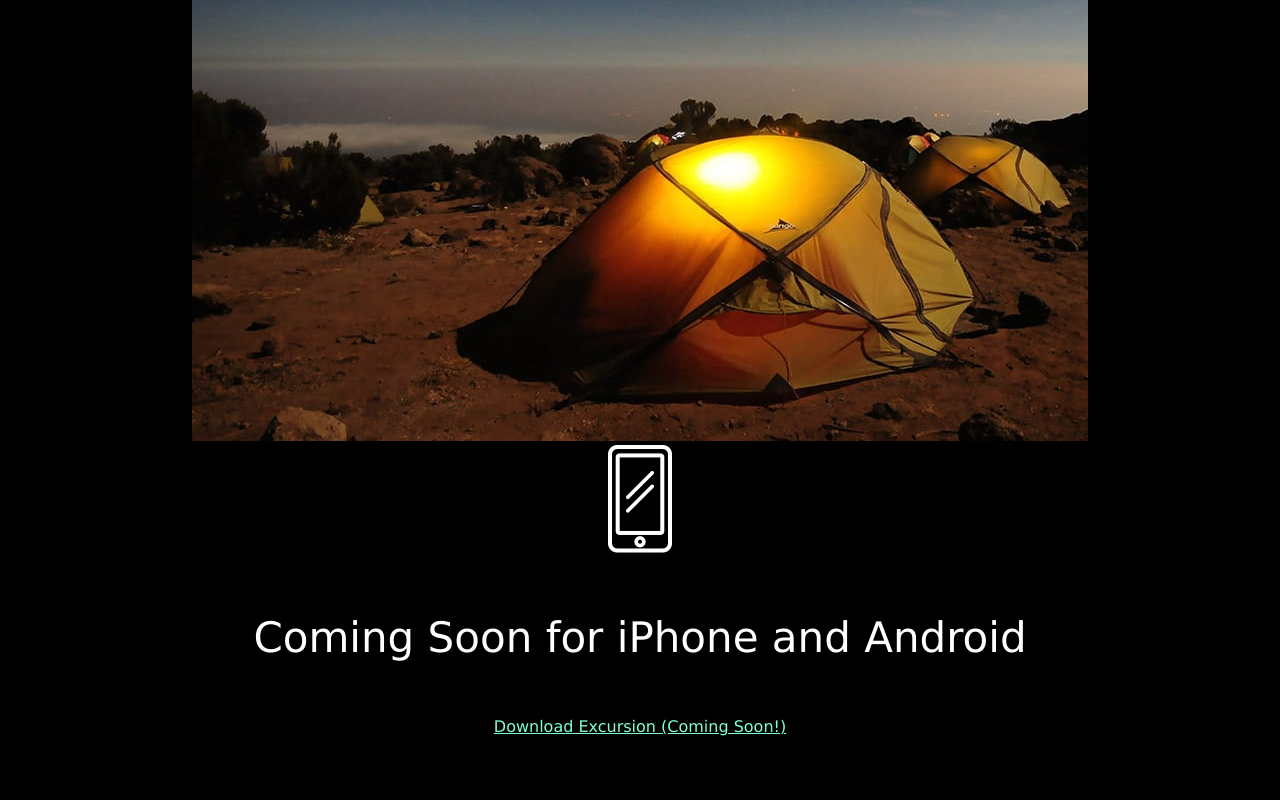
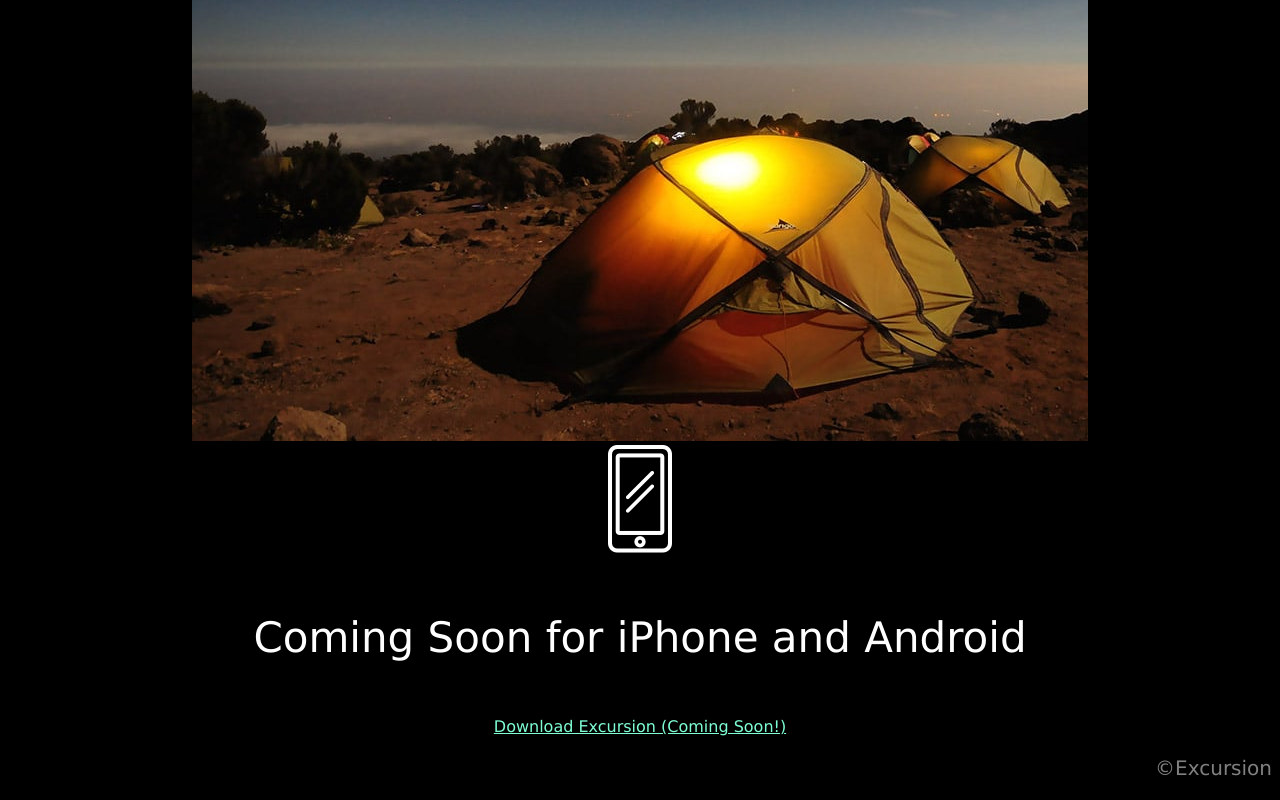
Before and after one commit to JGMagee/excursion, a plain HTML site: page index.html in a window 1280 px wide. Shown: the part 571-1371 px from the top of the page. Before the commit the page ends 1323 px from the top, so only its background shows below. Drawn offline with Linux system fonts and the light colour scheme.

Commit message:
finished

```diff
--- a/index.html
+++ b/index.html
@@ -21,7 +21,7 @@
 <h4 class="header--mid">Coming Soon for iPhone and Android</h4>
 <p><a class="link--cta"  href="#">Download Excursion (Coming Soon!)</a></p>
 
-<p class="footer--logo"> </p>
+<p class="footer--logo">©Excursion </p>
 
 </body>
 </html>
--- a/resources/css/style.css
+++ b/resources/css/style.css
@@ -25,3 +25,9 @@ color: white;
 font-size: 21px;
 color: gray;
 }
+
+.footer--logo{
+    text-align: right;
+    color:gray ;
+    font-size: 20px;
+}
```
